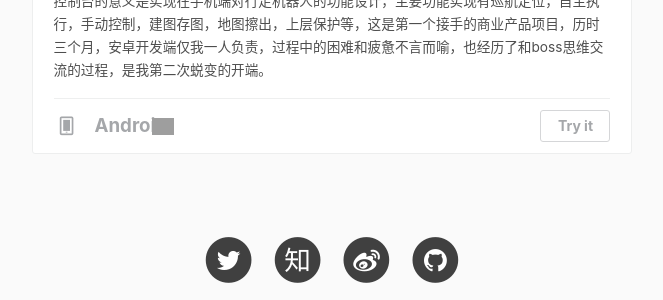
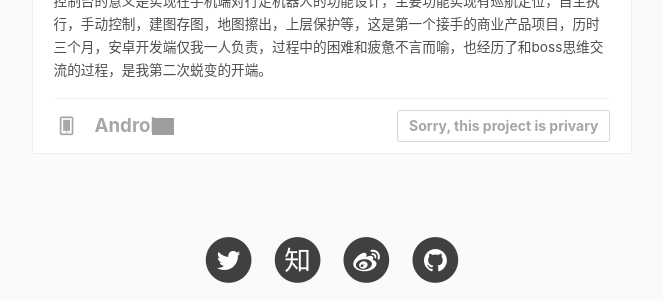
Before and after one commit to HNU-Microsoft-Douzi/HNU-Microsoft-Douzi.github.io, a Jekyll site: the page built from portfolio/index.html, in a window 1280 px wide and 900 px high, scrolled down 2004 px. Shown: the part 445-745 px from the top of the window, without its empty margins (308-971 px from the left). Built offline with Jekyll 4.4.1, drawn with Linux system fonts in a browser that asks for light colours; nearby versions of some CDN libraries; comment, search, counter and statistics services are not loaded; grey boxes are pictures that could not be loaded.

Commit message:
Update index.html

```diff
--- a/portfolio/index.html
+++ b/portfolio/index.html
@@ -51,7 +51,7 @@ layout: default
 									<span class="cbp_tmicon-phone"></span>
 									<span><b>Android + 物联芯片</b></span>
 									<span class="i-react"></span>
-									<span class="link"><a target="_blank" href="http://piaofang.wepiao.com">Try it</a></span>
+									<span class="link"><a target="_blank" href="http://www.zxyblog.xyz/portfolio/">Sorry, this project is privary</a></span>
 								</li>
 							</ul>
 						</div>
```
